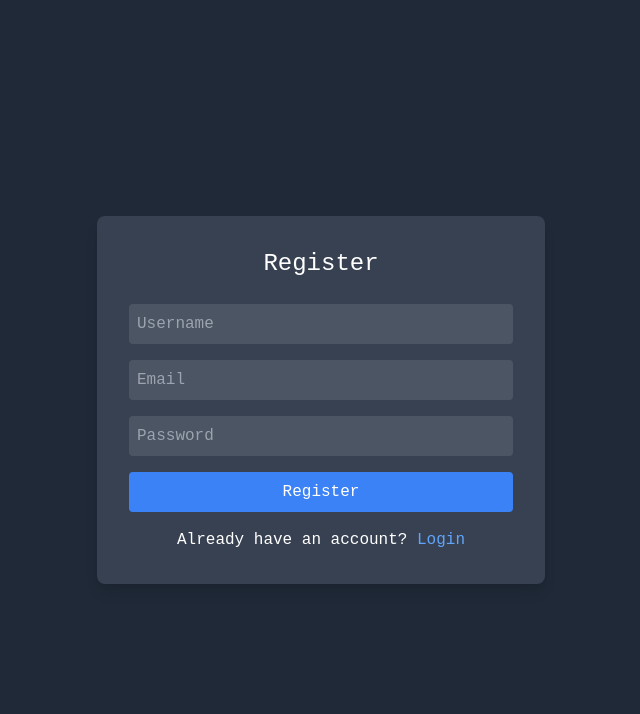
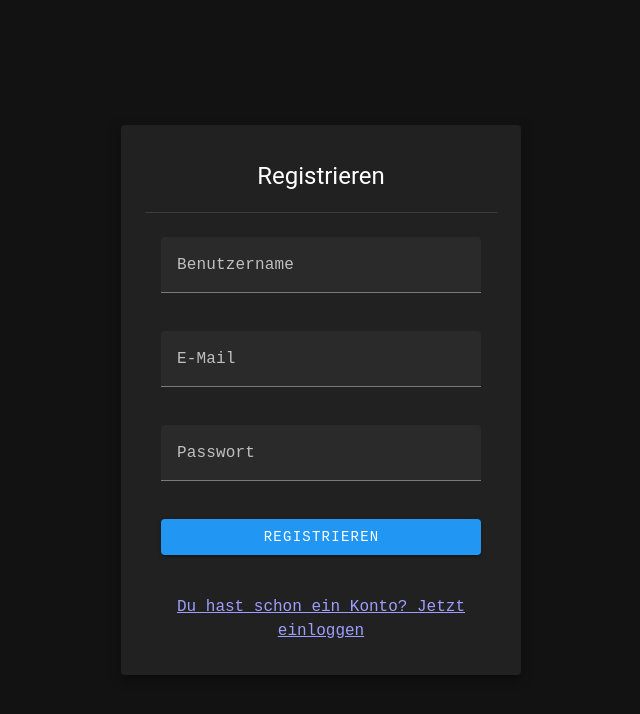
Before and after one commit to Ta1to/stock-market, a Vue app: page /register in a window 1280 px wide. Shown: the top 714 px of the page, without its empty margins (319-959 px from the left). Built offline with nearby package versions, Linux system fonts and the light colour scheme; no server answers.

Commit message:
#03: Update Login/Register Design

```diff
--- a/package.json
+++ b/package.json
@@ -8,10 +8,12 @@
     "lint": "vue-cli-service lint"
   },
   "dependencies": {
+    "@mdi/font": "^7.4.47",
     "core-js": "^3.8.3",
     "firebase": "^11.5.0",
     "vue": "^3.2.13",
-    "vue-router": "^4.0.13"
+    "vue-router": "^4.0.13",
+    "vuetify": "^3.8.0-beta.0"
   },
   "devDependencies": {
     "@babel/core": "^7.12.16",
--- a/src/App.vue
+++ b/src/App.vue
@@ -1,8 +1,11 @@
 <template>
-  <div id="app" class="bg-dark text-white font-stock min-h-screen">
-    <router-view></router-view>
-  </div>
+  <v-app>
+    <v-main>
+      <router-view />
+    </v-main>
+  </v-app>
 </template>
+
 
 <script>
 export default {
@@ -16,6 +19,6 @@ export default {
   -webkit-font-smoothing: antialiased;
   -moz-osx-font-smoothing: grayscale;
   text-align: center;
-  color: #ffffff;
+  color: grey;
 }
 </style>
--- a/src/main.js
+++ b/src/main.js
@@ -1,7 +1,22 @@
 import { createApp } from 'vue'
 import App from './App.vue'
 import router from './router'
-import './api/firebase'
-import './assets/tailwind.css' // Import Tailwind CSS
 
-createApp(App).use(router).mount('#app')
+import { createVuetify } from 'vuetify'
+import * as components from 'vuetify/components'
+import * as directives from 'vuetify/directives'
+import 'vuetify/styles'
+import '@mdi/font/css/materialdesignicons.css'
+
+const vuetify = createVuetify({
+  components,
+  directives,
+  theme: {
+    defaultTheme: 'dark',
+  },
+})
+
+createApp(App)
+  .use(router)
+  .use(vuetify)
+  .mount('#app')
--- a/src/views/HomeView.vue
+++ b/src/views/HomeView.vue
@@ -1,17 +1,40 @@
 <template>
-  <div class="min-h-screen flex items-center justify-center bg-dark text-white font-stock">
+  <div class="min-h-screen flex flex-col items-center justify-center bg-dark text-white font-stock">
+    <div class="w-full flex justify-end p-4">
+      <button @click="logout" class="p-2 bg-red-500 rounded hover:bg-red-700">Logout</button>
+    </div>
     <div class="bg-dark-light p-8 rounded-lg shadow-lg w-full max-w-md text-center">
       <h1 class="text-2xl mb-6">Home View</h1>
-      <button @click="logout" class="w-full p-2 bg-red-500 rounded hover:bg-red-700">Logout</button>
+      <div class="mb-4">
+        <button @click="showJoinGame" class="w-full p-2 bg-blue-500 rounded hover:bg-blue-700">Join Game</button>
+      </div>
+      <div>
+        <button @click="createGame" class="w-full p-2 bg-green-500 rounded hover:bg-green-700">Create Game</button>
+      </div>
+    </div>
+    <div v-if="showJoinGameModal" class="fixed inset-0 flex items-center justify-center bg-black bg-opacity-50">
+      <div class="bg-dark-light p-8 rounded-lg shadow-lg w-full max-w-md text-center">
+        <h2 class="text-xl mb-4">Join Game</h2>
+        <input v-model="joinCode" type="text" placeholder="Enter game code" class="w-full p-2 mb-4 bg-gray-700 rounded">
+        <button @click="joinGame" class="w-full p-2 bg-blue-500 rounded hover:bg-blue-700">Join</button>
+        <button @click="closeJoinGameModal" class="w-full p-2 mt-2 bg-red-500 rounded hover:bg-red-700">Cancel</button>
+      </div>
     </div>
   </div>
 </template>
 
 <script>
 import { getAuth, signOut, onAuthStateChanged } from "firebase/auth";
+import { getFirestore, collection, addDoc } from "firebase/firestore";
 
 export default {
   name: 'HomeView',
+  data() {
+    return {
+      showJoinGameModal: false,
+      joinCode: ''
+    };
+  },
   methods: {
     logout() {
       const auth = getAuth();
@@ -20,6 +43,35 @@ export default {
       }).catch((error) => {
         console.error("Error logging out: ", error);
       });
+    },
+    showJoinGame() {
+      this.showJoinGameModal = true;
+    },
+    closeJoinGameModal() {
+      this.showJoinGameModal = false;
+    },
+    joinGame() {
+      // Implement join game logic here
+      console.log("Joining game with code:", this.joinCode);
+      this.closeJoinGameModal();
+    },
+    async createGame() {
+      const db = getFirestore();
+      const auth = getAuth();
+      const user = auth.currentUser;
+      if (user) {
+        try {
+          const docRef = await addDoc(collection(db, "games"), {
+            creator: user.uid,
+            createdAt: new Date(),
+            code: Math.random().toString(36).substr(2, 9)
+          });
+          console.log("Game created with ID: ", docRef.id);
+          this.$router.push(`/lobby/${docRef.id}`);
+        } catch (e) {
+          console.error("Error adding document: ", e);
+        }
+      }
     }
   },
   created() {
--- a/src/views/LoginView.vue
+++ b/src/views/LoginView.vue
@@ -1,13 +1,57 @@
 <template>
-  <div class="min-h-screen flex items-center justify-center bg-dark text-white font-stock">
-    <div class="bg-dark-light p-8 rounded-lg shadow-lg w-full max-w-md">
-      <h1 class="text-2xl mb-6">Login</h1>
-      <input v-model="email" type="email" placeholder="Email" class="w-full p-2 mb-4 bg-dark-lighter rounded" />
-      <input v-model="password" type="password" placeholder="Password" class="w-full p-2 mb-4 bg-dark-lighter rounded" />
-      <button @click="login" class="w-full p-2 bg-blue-500 rounded hover:bg-blue-700">Login</button>
-      <p class="mt-4">Don't have an account? <router-link to="/register" class="text-blue-400">Register</router-link></p>
-    </div>
-  </div>
+  <v-container
+    class="fill-height d-flex align-center justify-center"
+  >
+    <v-card
+      elevation="8"
+      max-width="400"
+      class="pa-6"
+    >
+      <v-card-title class="text-h5">
+        Login
+      </v-card-title>
+
+      <v-divider class="my-2"></v-divider>
+
+      <v-card-text>
+        <v-form @submit.prevent="login">
+          <v-text-field
+            v-model="email"
+            label="E-Mail"
+            type="email"
+            required
+            outlined
+            dense
+            class="mb-4"
+          ></v-text-field>
+
+          <v-text-field
+            v-model="password"
+            label="Passwort"
+            type="password"
+            required
+            outlined
+            dense
+            class="mb-4"
+          ></v-text-field>
+
+          <v-btn
+            type="submit"
+            color="primary"
+            block
+          >
+            Einloggen
+          </v-btn>
+        </v-form>
+      </v-card-text>
+
+      <v-card-actions class="justify-center">
+        <router-link to="/register" class="text-center w-full mt-4">
+          Du hast noch kein Konto? Jetzt registrieren
+        </router-link>
+      </v-card-actions>
+    </v-card>
+  </v-container>
 </template>
 
 <script>
@@ -22,17 +66,22 @@ export default {
     };
   },
   methods: {
-    login() {
+    async login() {
       const auth = getAuth();
-      signInWithEmailAndPassword(auth, this.email, this.password)
-        .then((userCredential) => {
-          console.log("User logged in: ", userCredential.user);
-          this.$router.push('/');
-        })
-        .catch((error) => {
-          console.error("Error logging in: ", error);
-        });
+      try {
+        const userCredential = await signInWithEmailAndPassword(auth, this.email, this.password);
+        console.log("User logged in:", userCredential.user);
+        this.$router.push('/');
+      } catch (error) {
+        console.error("Fehler beim Login:", error);
+      }
     }
   }
 }
 </script>
+
+<style scoped>
+.v-application {
+  background-color: #121212 !important; /* Dunkler Hintergrund */
+}
+</style>
--- a/src/views/RegisterView.vue
+++ b/src/views/RegisterView.vue
@@ -1,14 +1,73 @@
 <template>
-  <div class="min-h-screen flex items-center justify-center bg-dark text-white font-stock">
-    <div class="bg-dark-light p-8 rounded-lg shadow-lg w-full max-w-md">
-      <h1 class="text-2xl mb-6">Register</h1>
-      <input v-model="username" type="text" placeholder="Username" class="w-full p-2 mb-4 bg-dark-lighter rounded" />
-      <input v-model="email" type="email" placeholder="Email" class="w-full p-2 mb-4 bg-dark-lighter rounded" />
-      <input v-model="password" type="password" placeholder="Password" class="w-full p-2 mb-4 bg-dark-lighter rounded" />
-      <button @click="register" class="w-full p-2 bg-blue-500 rounded hover:bg-blue-700">Register</button>
-      <p class="mt-4">Already have an account? <router-link to="/login" class="text-blue-400">Login</router-link></p>
-    </div>
-  </div>
+  <!-- Hintergrund-Container, der die gesamte Höhe nutzt, Inhalte zentriert -->
+  <v-container
+    class="fill-height d-flex align-center justify-center"
+  >
+    <!-- Karte mit dunklerem Hintergrund, Schatten und festgelegter Breite -->
+    <v-card
+      elevation="8"
+      max-width="400"
+      class="pa-6"
+    >
+      <!-- Titel -->
+      <v-card-title class="text-h5">
+        Registrieren
+      </v-card-title>
+
+      <!-- Trennlinie -->
+      <v-divider class="my-2"></v-divider>
+
+      <!-- Formularbereich -->
+      <v-card-text>
+        <v-form @submit.prevent="register">
+          <v-text-field
+            v-model="username"
+            label="Benutzername"
+            required
+            outlined
+            dense
+            class="mb-4"
+          ></v-text-field>
+
+          <v-text-field
+            v-model="email"
+            label="E-Mail"
+            type="email"
+            required
+            outlined
+            dense
+            class="mb-4"
+          ></v-text-field>
+
+          <v-text-field
+            v-model="password"
+            label="Passwort"
+            type="password"
+            required
+            outlined
+            dense
+            class="mb-4"
+          ></v-text-field>
+
+          <!-- Button -->
+          <v-btn
+            type="submit"
+            color="primary"
+            block
+          >
+            Registrieren
+          </v-btn>
+        </v-form>
+      </v-card-text>
+
+      <!-- Karten-Aktionen (z.B. Link zum Login) -->
+      <v-card-actions class="justify-center">
+        <router-link to="/login" class="text-center w-full mt-4">
+          Du hast schon ein Konto? Jetzt einloggen
+        </router-link>
+      </v-card-actions>
+    </v-card>
+  </v-container>
 </template>
 
 <script>
@@ -31,15 +90,25 @@ export default {
       try {
         const userCredential = await createUserWithEmailAndPassword(auth, this.email, this.password);
         const user = userCredential.user;
+        // Benutzerinformationen in Firestore speichern
         await setDoc(doc(db, "users", user.uid), {
           username: this.username,
           email: this.email
         });
+        // Weiterleiten zur Startseite
         this.$router.push('/');
       } catch (error) {
-        console.error("Error registering: ", error);
+        console.error("Fehler beim Registrieren:", error);
       }
     }
   }
 }
 </script>
+
+<style scoped>
+/* Beispiel: Dunklen Hintergrund setzen für den Container.
+   Du kannst auch das Dark-Theme global über Vuetify aktivieren */
+.v-application {
+  background-color: #121212 !important; /* Dunkler Hintergrund */
+}
+</style>
```
Also changed, not shown: 1 other file (tests, documents, lock files or other folders).
